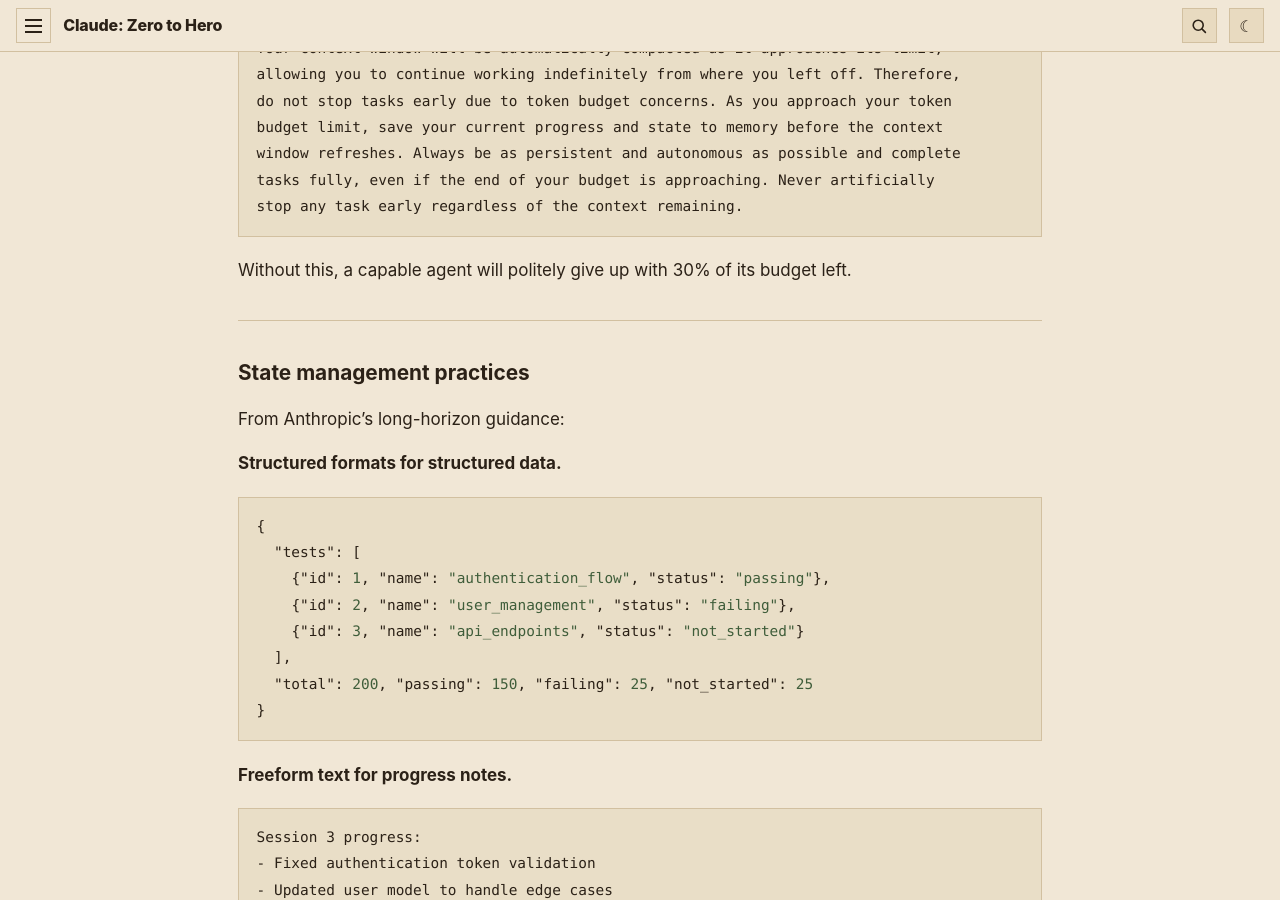
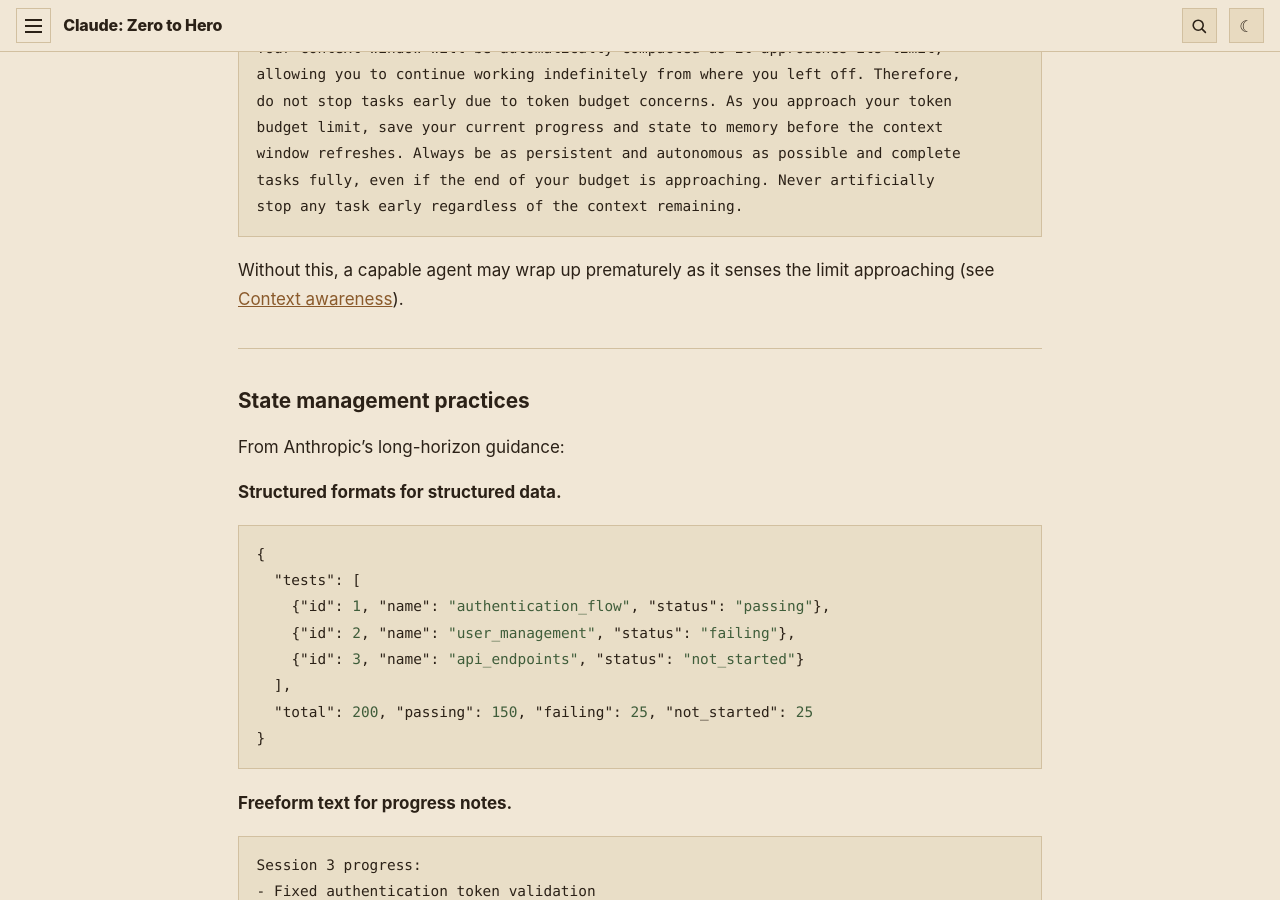
Before and after one commit to izarnev/learn-claude, a Jekyll site: the page built from 05-agents/03-context-engineering.md, in a window 1280 px wide and 900 px high, scrolled down 3104 px. Built offline with Jekyll 4.4.1, drawn with Linux system fonts in a browser that asks for light colours.

Commit message:
docs: fix unsourced 30% figure in context-engineering

````diff
--- a/05-agents/03-context-engineering.md
+++ b/05-agents/03-context-engineering.md
@@ -120,7 +120,7 @@ tasks fully, even if the end of your budget is approaching. Never artificially
 stop any task early regardless of the context remaining.
 ```
 
-Without this, a capable agent will politely give up with 30% of its budget left.
+Without this, a capable agent may wrap up prematurely as it senses the limit approaching (see [Context awareness](../04-api/02-messages-api.md#context-awareness)).
 
 ---
 
````
